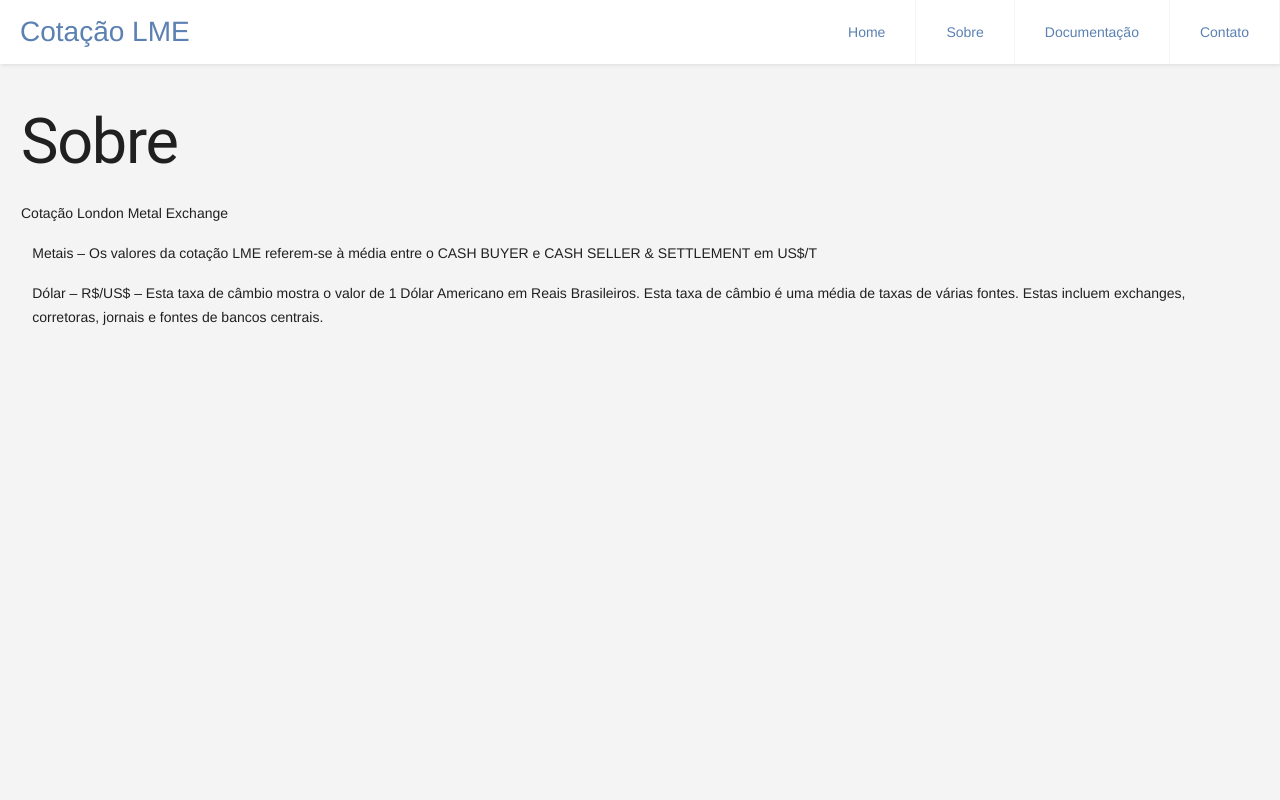
After one commit to tiagocordeiro/goLME, a Django app: page /about/ in a window 1280 px wide. The commit adds this page. Run offline with Django 3.2, Linux system fonts and the light colour scheme; parts of the project's set-up code (start-up, migrations or seed data) failed here and were passed over; some libraries are stand-ins or nearby versions.

Commit message:
Melhorias no frontend
- Alguns testes com materialize

```diff
--- a/core/static/style.css
+++ b/core/static/style.css
@@ -5,7 +5,7 @@ body {
 }
 
 a {
-  color: #000;
+  color: #5b80b2;
 }
 
 /* header */
@@ -125,6 +125,10 @@ a {
     padding-top: 58px;
 }
 
+.main_container {
+    padding: 58px 1.5em;
+}
+
 
 /* 48em = 768px */
 
@@ -146,4 +150,7 @@ a {
   #chart_container {
     padding-top: 65px;
 }
+  .main_container {
+    padding: 65px 1.5em;
 }
+}
--- a/core/urls.py
+++ b/core/urls.py
@@ -16,4 +16,5 @@ urlpatterns = [
     path('periodo/<date_from>/<date_to>', views.periodo, name='periodo'),
     path('cotacao/', views.group_by_week, name='group_by_week'),
     path('cotacao/<str:api_key>/', views.group_by_week, name='group_by_week'),
+    path('about/', views.about, name='about'),
 ]
--- a/core/views.py
+++ b/core/views.py
@@ -111,3 +111,7 @@ def periodo(request, date_from, date_to):
         'date_to': date_to,
     }
     return render(request, 'index.html', context)
+
+
+def about(request):
+    return render(request, 'about.html')
--- /dev/null
+++ b/templates/about.html
@@ -0,0 +1,29 @@
+{% extends "base.html" %}
+
+{% block title %}Sobre{% endblock %}
+
+{% block extra_css %}
+
+{% endblock %}
+
+{% block extra_head_js %}
+
+{% endblock extra_head_js %}
+
+{% block content %}
+  <main class="main_container">
+    <div>
+      <h1>Sobre</h1>
+      <p>Cotação London Metal Exchange</p>
+    </div>
+    <div class="row">
+      <div class="col s12">
+        <p><strong>Metais</strong> – Os valores da cotação LME referem-se à média entre o CASH BUYER e CASH SELLER &amp;
+          SETTLEMENT em US$/T</p>
+        <p><strong>Dólar</strong> – R$/US$ – Esta taxa de câmbio mostra o valor de 1 Dólar Americano em Reais
+          Brasileiros. Esta taxa de câmbio é uma média de taxas de várias fontes. Estas incluem exchanges, corretoras,
+          jornais e fontes de bancos centrais.</p>
+      </div>
+    </div>
+  </main>
+{% endblock content %}
--- /dev/null
+++ b/templates/base.html
@@ -0,0 +1,40 @@
+{% load static %}
+<!DOCTYPE html>
+<html lang="en">
+<head>
+  <meta charset="UTF-8">
+  <meta http-equiv="Content-Type" content="text/html; charset=utf-8">
+  <meta name="viewport" content="width=device-width, initial-scale=1">
+
+
+  <!-- ==== Document Meta ==== -->
+  <meta name="author" content="Tiago Cordeiro">
+  <meta name="description" content="">
+  <meta name="keywords" content="">
+
+  <!-- ==== Favicon ==== -->
+  <link rel="icon" href="{% static "favicon.png" %}" type="image/png">
+
+  <link rel="stylesheet" type="text/css" href="https://cdnjs.cloudflare.com/ajax/libs/material-design-lite/1.1.0/material.min.css">
+
+  <link href="https://fonts.googleapis.com/icon?family=Material+Icons" rel="stylesheet">
+  <link rel="stylesheet" href="https://cdnjs.cloudflare.com/ajax/libs/materialize/1.0.0/css/materialize.min.css">
+
+  <!-- Custom Style -->
+  <link rel="stylesheet" href="{% static "style.css" %}">
+
+  {% block extra_css %}{% endblock extra_css %}
+  {% block extra_head_js %}{% endblock extra_head_js %}
+
+  <title>Cotação London Metal Exchange - {% block title %}{% endblock %}</title>
+</head>
+<body>
+
+
+{% include 'main-nav.html' %}
+
+{% block content %}{% endblock %}
+
+<script src="https://cdnjs.cloudflare.com/ajax/libs/materialize/1.0.0/js/materialize.min.js"></script>
+</body>
+</html>
--- a/templates/main-nav.html
+++ b/templates/main-nav.html
@@ -4,7 +4,7 @@
   <label class="menu-icon" for="menu-btn"><span class="navicon"></span></label>
   <ul class="menu">
     <li><a href="{% url 'index' %}">Home</a></li>
-    <li><a href="#">Sobre</a></li>
+    <li><a href="{% url 'about' %}">Sobre</a></li>
     <li><a href="#">Documentação</a></li>
     <li><a href="#">Contato</a></li>
   </ul>
```
Also changed, not shown: templates/index.html (+13 -32 lines), templates/ops.html (+14 -10 lines).
